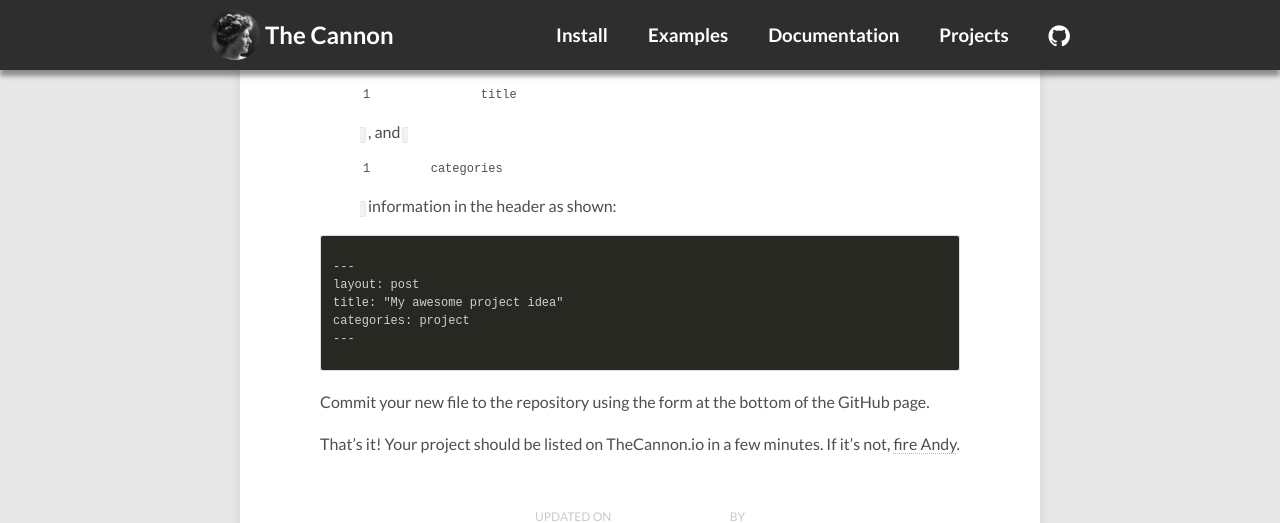
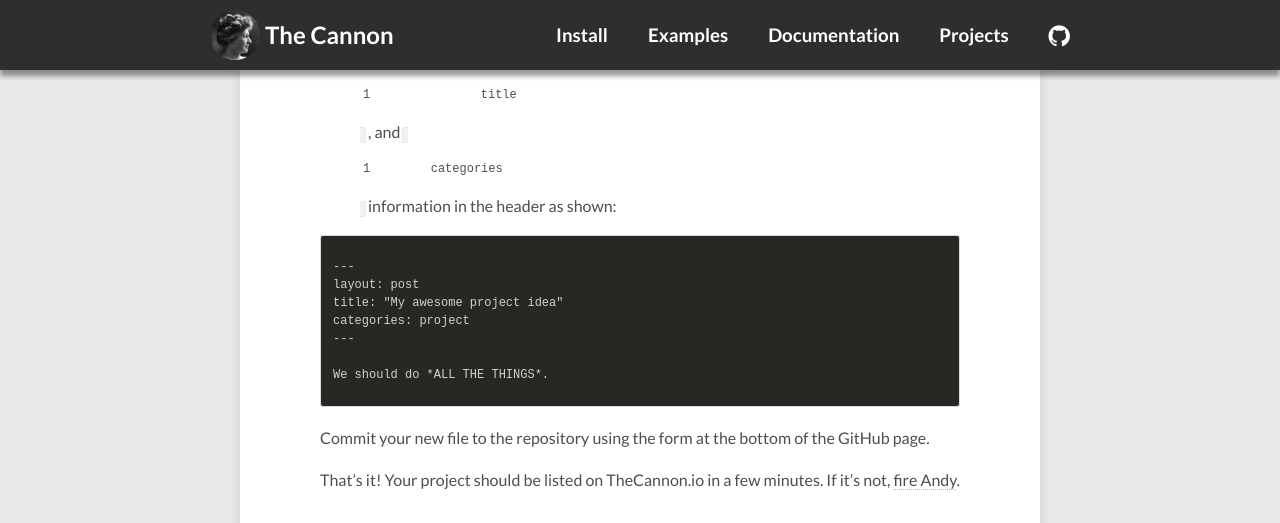
Before and after one commit to andycasey/AnniesLasso, a Jekyll site: the page built from _posts/2015-12-29-add-new-project.md, in a window 1280 px wide and 900 px high, scrolled down 1024 px, cut to the strip 0-523 px from the top of the window. Built offline with Jekyll 4.4.1, drawn with Linux system fonts in a browser that asks for light colours; nearby versions of some CDN libraries; comment, search, counter and statistics services are not loaded.

Commit message:
Some info

```diff
--- a/_posts/2015-12-29-add-new-project.md
+++ b/_posts/2015-12-29-add-new-project.md
@@ -23,6 +23,8 @@ layout: post
 title: "My awesome project idea"
 categories: project
 ---
+
+We should do *ALL THE THINGS*.
 {% endhighlight %}
 
 
```
